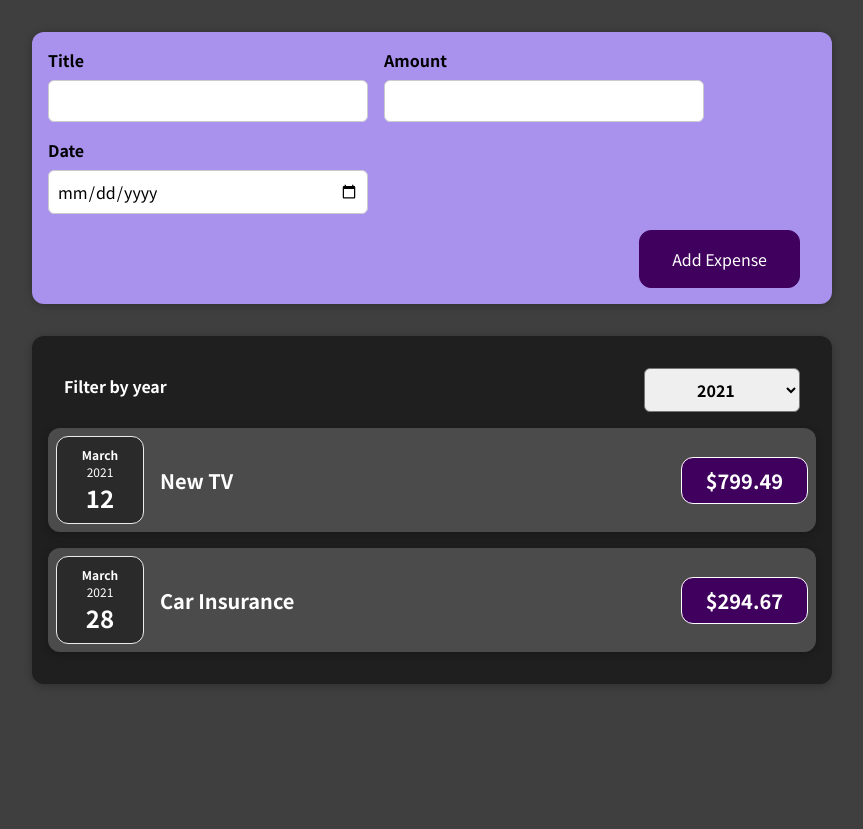
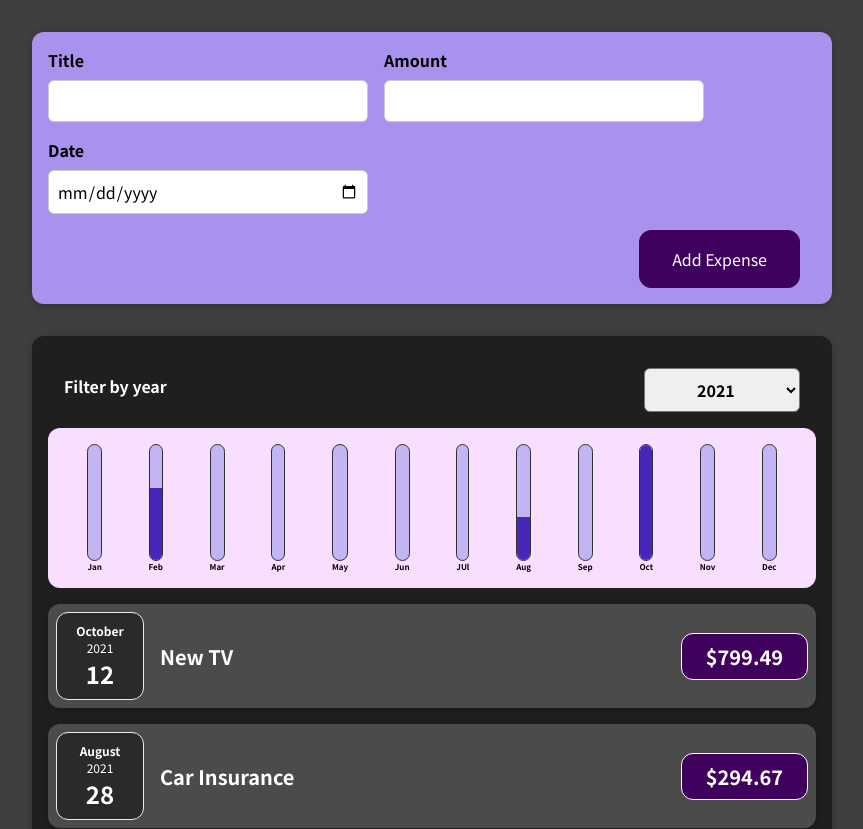
Before and after one commit to zhikuan-aw/react-expense-organiser, a React (Create React App) app: page / in a window 1280 px wide. Shown: the top 829 px of the page, without its empty margins (208-1071 px from the left). Before the commit the page ends 800 px from the top, so only its background shows below. Built offline with nearby package versions, Linux system fonts and the light colour scheme.

Commit message:
feat: add chart display

```diff
--- a/src/App.js
+++ b/src/App.js
@@ -9,18 +9,54 @@ const DUMMY_EXPENSES = [
 		amount: 94.12,
 		date: new Date(2020, 7, 14),
 	},
-	{ id: "e2", title: "New TV", amount: 799.49, date: new Date(2021, 2, 12) },
+	{ id: "e2", title: "New TV", amount: 799.49, date: new Date(2021, 9, 12) },
 	{
 		id: "e3",
 		title: "Car Insurance",
 		amount: 294.67,
-		date: new Date(2021, 2, 28),
+		date: new Date(2021, 7, 28),
 	},
 	{
 		id: "e4",
 		title: "New Desk (Wooden)",
 		amount: 450,
 		date: new Date(2022, 5, 12),
+	},
+	{
+		id: "e5",
+		title: "Toys",
+		amount: 24.12,
+		date: new Date(2020, 2, 14),
+	},
+	{
+		id: "e6",
+		title: "Christmas",
+		amount: 124.12,
+		date: new Date(2020, 11, 10),
+	},
+	{
+		id: "e7",
+		title: "CNY",
+		amount: 500.88,
+		date: new Date(2021, 1, 16),
+	},
+	{
+		id: "e8",
+		title: "Valentine",
+		amount: 200,
+		date: new Date(2020, 1, 14),
+	},
+	{
+		id: "e9",
+		title: "Family Meal",
+		amount: 140.58,
+		date: new Date(2020, 5, 14),
+	},
+	{
+		id: "e10",
+		title: "PS 5",
+		amount: 850,
+		date: new Date(2022, 10, 12),
 	},
 ];
 
--- a/src/components/Chart/Chart.js
+++ b/src/components/Chart/Chart.js
@@ -2,11 +2,20 @@ import ChartBar from "./ChartBar";
 import "./Chart.css";
 
 const Chart = (props) => {
+	const { maxValue } = props;
+
 	return (
 		<div className="chart">
 			{props.dataPoints.map((datapoint) => {
 				const { label, value } = datapoint;
-				<ChartBar key={label} value={value} label={label} />;
+				return (
+					<ChartBar
+						key={label}
+						value={value}
+						label={label}
+						maxValue={maxValue}
+					/>
+				);
 			})}
 		</div>
 	);
--- a/src/components/Chart/ChartBar.js
+++ b/src/components/Chart/ChartBar.js
@@ -0,0 +1,22 @@
+import react from "react";
+import "./ChartBar.css";
+
+const ChartBar = (props) => {
+	const { label, maxValue, value } = props;
+	let barFillHeight = "0%";
+
+	if (maxValue > 0) {
+		barFillHeight = Math.round((value / maxValue) * 100) + "%";
+	}
+
+	return (
+		<div className="chart-bar">
+			<div className="chart-bar__inner">
+				<div className="chart-bar__fill" style={{ height: barFillHeight }} />
+			</div>
+			<div className="chart-bar__label">{label}</div>
+		</div>
+	);
+};
+
+export default ChartBar;
--- a/src/components/Expenses/ExpenseList.js
+++ b/src/components/Expenses/ExpenseList.js
@@ -3,6 +3,7 @@ import Card from "../UI/Card";
 import ExpensesFilter from "./ExpenseFilter";
 import ExpenseItem from "./ExpenseItem";
 import "./ExpenseList.css";
+import ExpenseChart from "./ExpensesChart";
 
 export default function ExpenseList(props) {
 	const { expenses } = props;
@@ -40,6 +41,7 @@ export default function ExpenseList(props) {
 					selectedYear={filteredYear}
 					onChangeFilterDate={changeFilterDateHandler}
 				/>
+				<ExpenseChart expenses={filteredExpenses} />
 				{expenseList}
 			</Card>
 		</div>
--- /dev/null
+++ b/src/components/Expenses/ExpensesChart.js
@@ -0,0 +1,35 @@
+import react from "react";
+import Chart from "../Chart/Chart";
+
+const ExpenseChart = (props) => {
+	const chartDataPoints = [
+		{ label: "Jan", value: 0 },
+		{ label: "Feb", value: 0 },
+		{ label: "Mar", value: 0 },
+		{ label: "Apr", value: 0 },
+		{ label: "May", value: 0 },
+		{ label: "Jun", value: 0 },
+		{ label: "JUl", value: 0 },
+		{ label: "Aug", value: 0 },
+		{ label: "Sep", value: 0 },
+		{ label: "Oct", value: 0 },
+		{ label: "Nov", value: 0 },
+		{ label: "Dec", value: 0 },
+	];
+
+	let max = 0;
+
+	for (const expense of props.expenses) {
+		const month = expense.date.getMonth(); // Array is zero indexed
+		const newSum = chartDataPoints[month].value + expense.amount;
+		chartDataPoints[month].value = newSum;
+
+		if (newSum > max) {
+			max = newSum;
+		}
+	}
+
+	return <Chart dataPoints={chartDataPoints} maxValue={max} />;
+};
+
+export default ExpenseChart;
```
Also changed, not shown: 1 other file (tests, documents, lock files or other folders).
